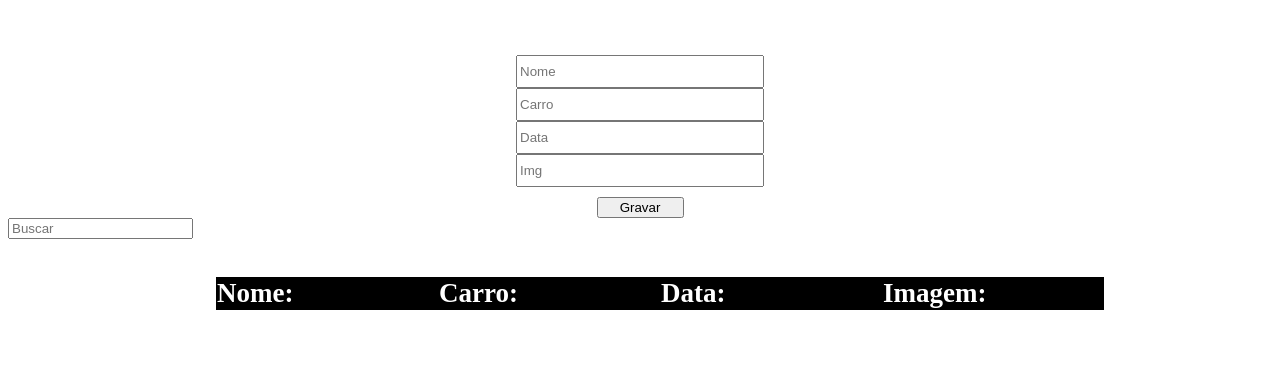
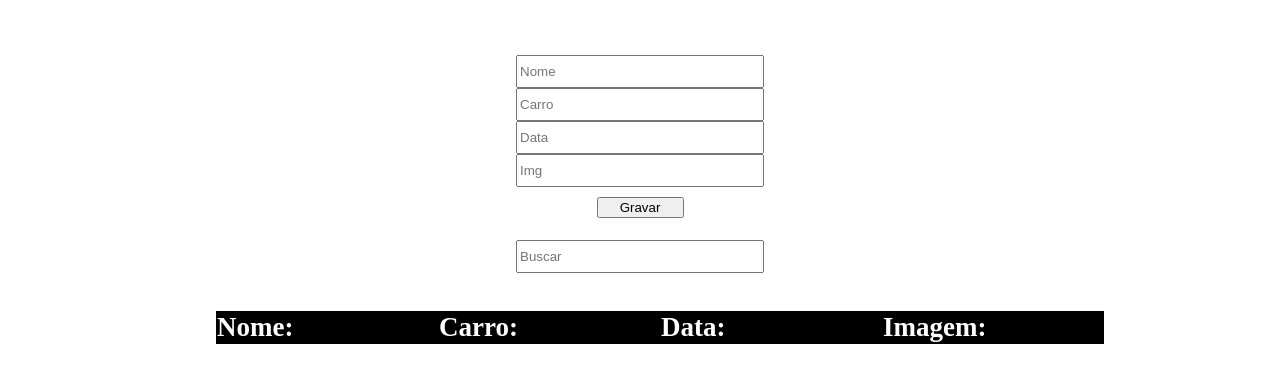
Before and after one commit to walisson27/React-Invest, a Next.js app: page /table/table in a window 1280 px wide. Shown: the top 382 px of the page. Built offline with nearby package versions, Linux system fonts and the light colour scheme.

Commit message:
git update

```diff
--- a/src/pages/table/table.css
+++ b/src/pages/table/table.css
@@ -13,6 +13,7 @@
 .section-table button{
     margin-top: 10px;
     width: 87px;
+    margin-bottom: 22px;
 }
 
 .section-lista {
@@ -21,7 +22,6 @@
     align-items: center;
     padding-top: 22px;
 }
-
 .names-tr{
     background-color: black;
     color: white;
--- a/src/pages/table/table.tsx
+++ b/src/pages/table/table.tsx
@@ -60,8 +60,8 @@ interface TableCadastro {
             <input type="text" placeholder="Data" value={data} onChange={(e) => setData(e.target.value)} />
             <input type="text" placeholder="Img" value={img} onChange={(e) => setImg(e.target.value)} />
             <button onClick={tableDados}>{editando !== null ? "Atualizar" : "Gravar"}</button>
+            <Buscar buscar={buscar} setBuscar={setBuscar}/>
         </section>
-        <Buscar buscar={buscar} setBuscar={setBuscar}/>
         <section className="section-lista">
         <ul>
         <tr className="names-tr">
```
